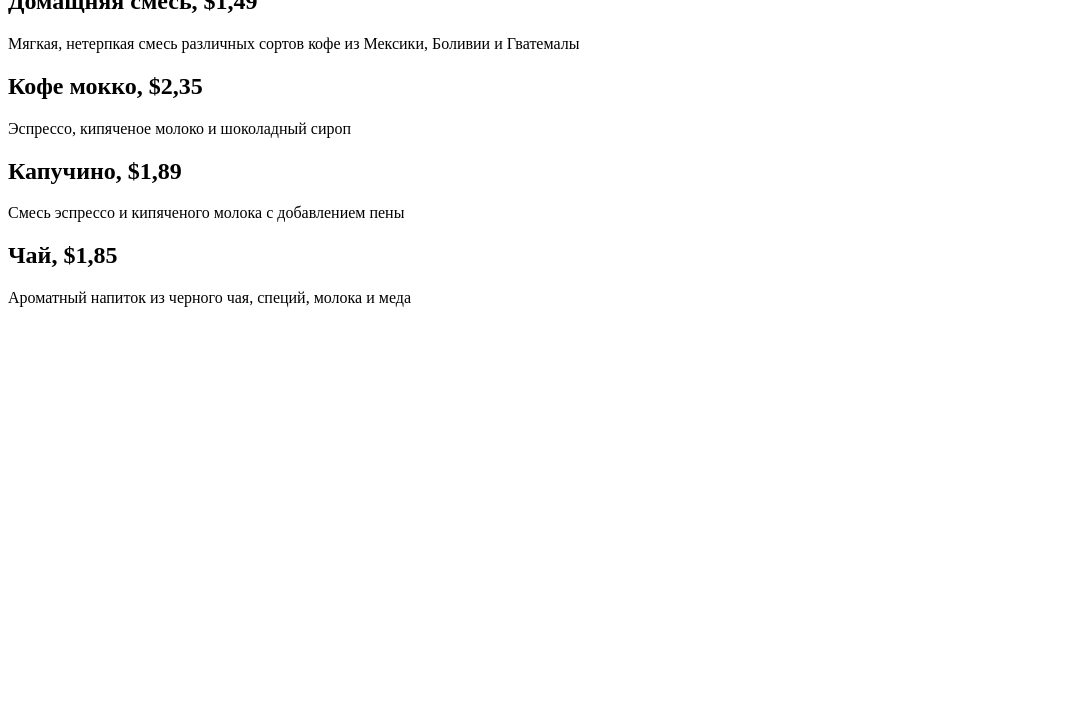
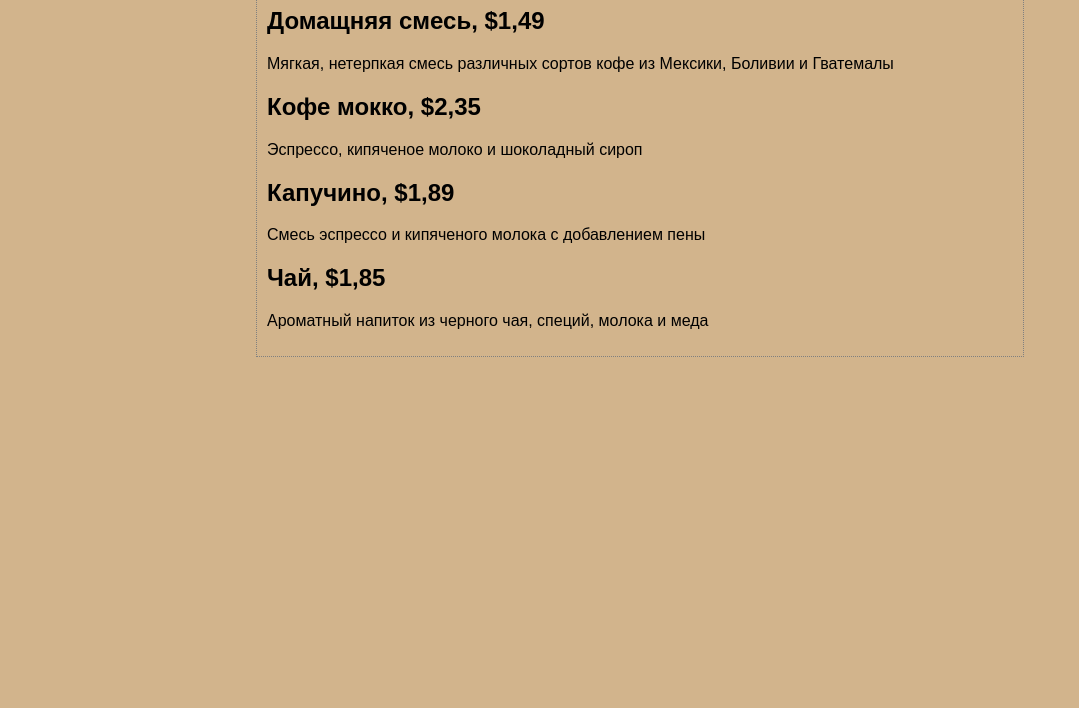
Before and after one commit to htseee/starbuzz-cafe, a plain HTML site: page index.html in a window 1280 px wide. Shown: the part 92-800 px from the top of the page, without its empty margins (0-1079 px from the left). Drawn offline with Linux system fonts and the light colour scheme.

Commit message:
changed index.html mission.html added style

```diff
--- a/index.html
+++ b/index.html
@@ -2,6 +2,16 @@
 <html>
     <head>
         <title>Starbuzz Cafe</title>
+        <style type="text/css">
+            body {
+                background-color: #d2b48c;
+                margin-left: 20%;
+                margin-right: 20%;
+                border: 1px dotted gray;
+                padding: 10px 10px 10px 10px;
+                font-family: sans-serif;
+            }
+        </style>
     </head>
     <body>
         <h1>Напитеки кафе Starbuzz</h1>
```
Also changed, not shown: mission.html (+10 -0 lines).
